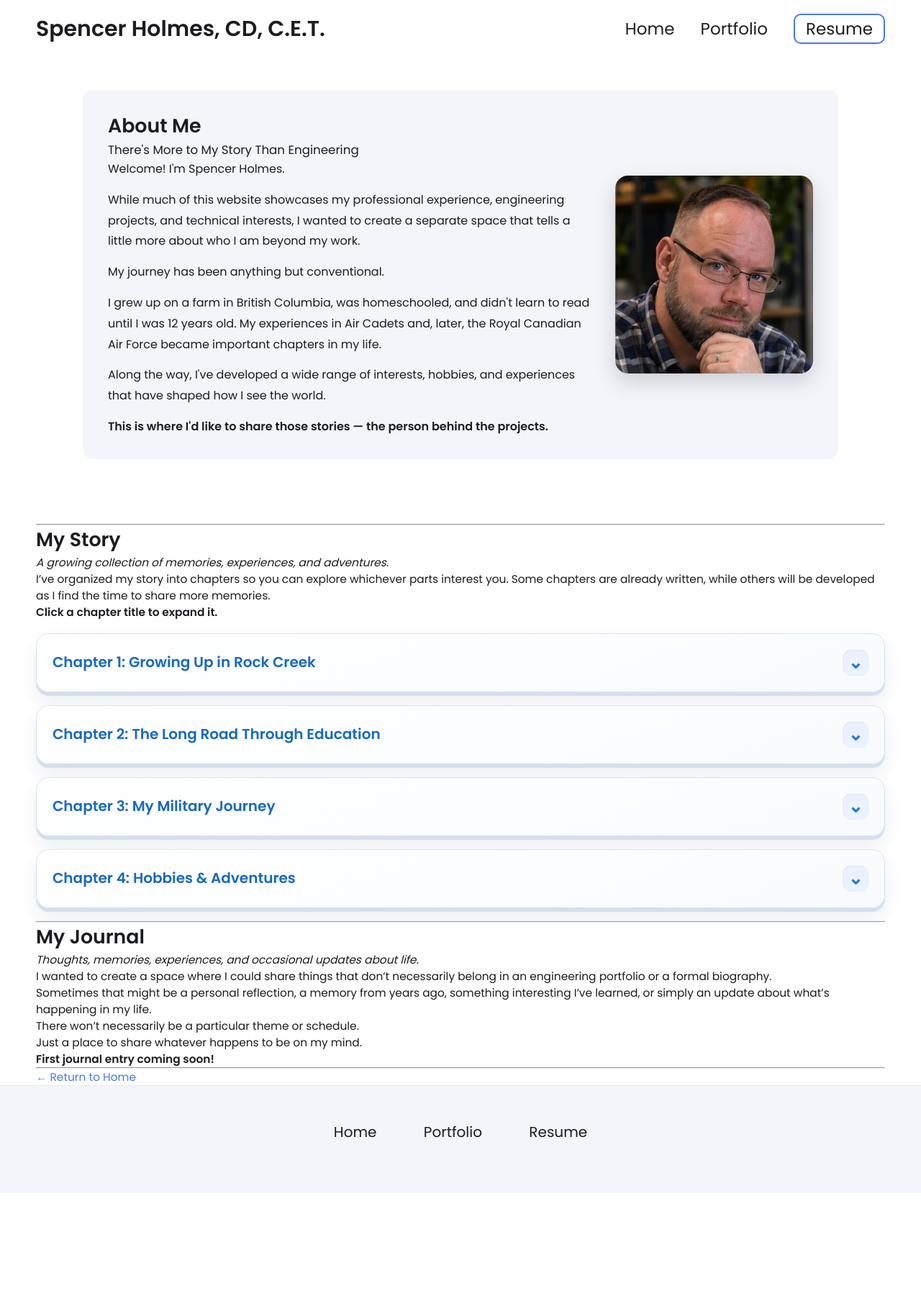
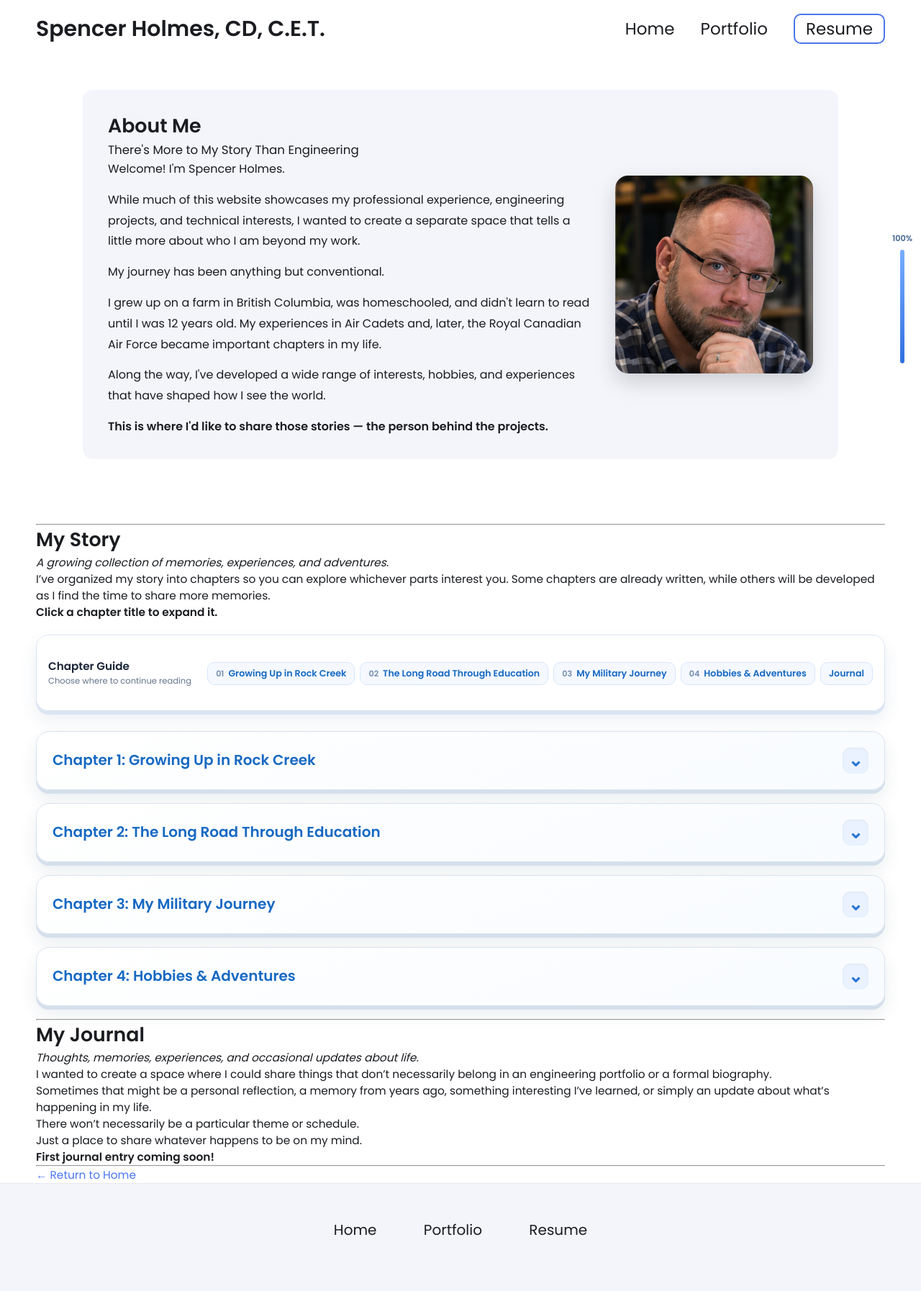
Before and after one commit to SuSpence-89/Eng-portfolio, a Jekyll site: the page built from about.md, in a window 1280 px wide. Shown: the whole page at 72% size. Built offline with Jekyll 4.4.1, drawn with Linux system fonts in a browser that asks for light colours; before the commit the page ends 1658 px from its top, so only the background shows below that.

Commit message:
Enable reading guide on About Me page

```diff
--- a/about.md
+++ b/about.md
@@ -96,6 +96,8 @@ title: "About Me — Spencer Holmes"
 I've organized my story into chapters so you can explore whichever parts interest you. Some chapters are already written, while others will be developed as I find the time to share more memories.
 
 **Click a chapter title to expand it.**
+
+{% include about-reading-guide.html %}
 
 <!-- CHAPTER 1 -->
 
```
